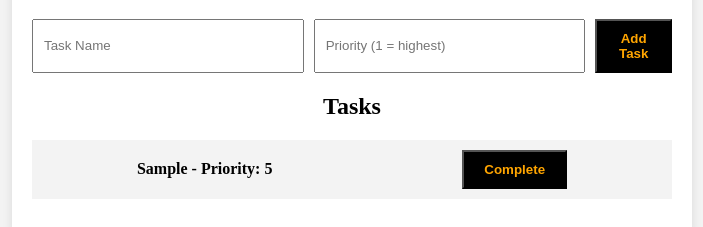
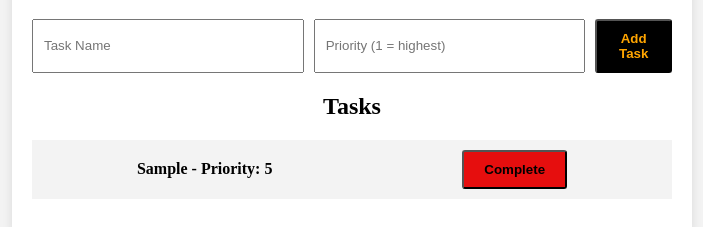
Before and after one commit to Ansh2625/Task-Manager, a plain HTML site: page index.html in a window 1280 px wide. Both pictures are taken after typing "Sample", "5" into the empty fields and a click on the button "Add Task". Shown: the part 181-408 px from the top of the page, without its empty margins (288-991 px from the left). Drawn offline with Linux system fonts and the light colour scheme.

Commit message:
Added styles to complete button

```diff
--- a/style.css
+++ b/style.css
@@ -38,6 +38,7 @@ button
     font-weight: bolder;
     background-color: black;
     color: orange;
+    border-radius: 3px;
     cursor: pointer;
 }
 
@@ -63,3 +64,16 @@ li
     font-size: 16px;
     background-color: rgb(243, 243, 243);
 }
+
+.btn
+{
+    background-color: rgb(230, 14, 14);
+    color: black;
+    border-radius: 3px;
+    cursor: pointer;
+}
+
+.btn:hover
+{
+    background-color: rgb(5, 205, 5);
+}
```
